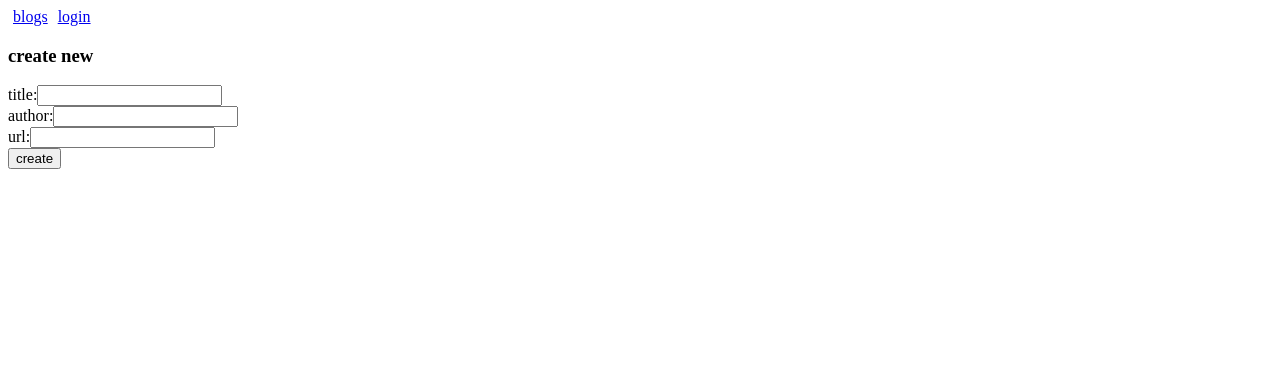
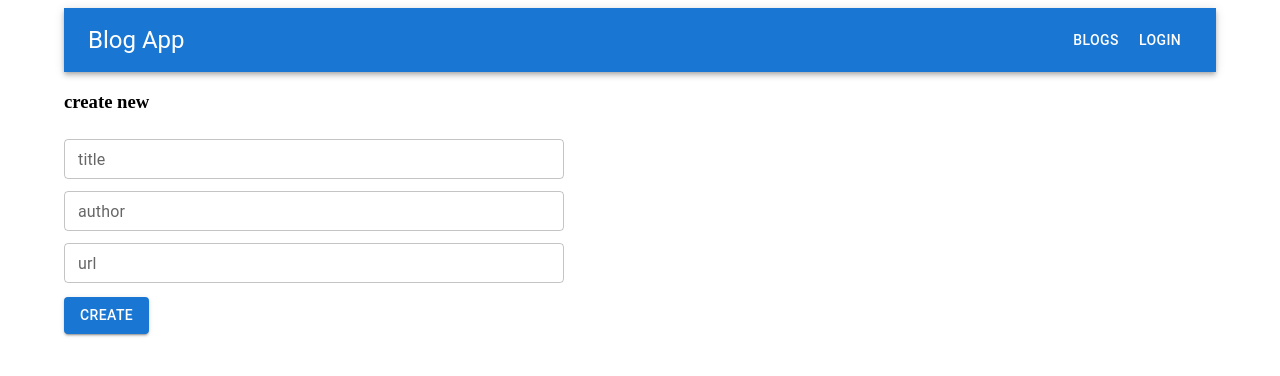
Before and after one commit to serroal/bloglist-frontend, a React (Vite) app: page /create in a window 1280 px wide. Shown: the top 376 px of the page. Built offline with nearby package versions, Linux system fonts and the light colour scheme; no server answers.

Commit message:
exercises 5.29 - 5.31

```diff
--- a/package.json
+++ b/package.json
@@ -11,6 +11,9 @@
     "test": "vitest run"
   },
   "dependencies": {
+    "@emotion/react": "^11.14.0",
+    "@emotion/styled": "^11.14.1",
+    "@mui/material": "^9.5.0",
     "axios": "^1.9.0",
     "react": "^19.1.0",
     "react-dom": "^19.1.0",
--- a/src/App.jsx
+++ b/src/App.jsx
@@ -1,5 +1,6 @@
 import { useState, useEffect } from 'react'
 import { Routes, Route, Link, useNavigate, useMatch } from 'react-router-dom'
+import { Container, AppBar, Toolbar, Button, Typography } from '@mui/material'
 import blogService from './services/blogs'
 import loginService from './services/login'
 import Notification from './components/Notification'
@@ -118,25 +119,26 @@ const App = () => {
     }
   }
 
-  const padding = {
-    padding: 5
-  }
-
   const match = useMatch('/blogs/:id')
   const blog = match
     ? blogs.find(blog => blog.id === match.params.id)
     : null
 
   return (
-    <div>
-      <div>
-        <Link style={padding} to="/">blogs</Link>
-        {user && <Link style={padding} to="/create">new blog</Link>}
-        {user ?
-          <button type='button' onClick={handleLogout}>logout</button>
-          :
-          <Link style={padding} to="/login">login</Link>}
-      </div>
+    <Container>
+      <AppBar position="static">
+        <Toolbar>
+          <Typography variant="h5" component="div" sx={{ flexGrow: 1 }}>
+            Blog App
+          </Typography>
+          <Button color="inherit" component={Link} to="/">blogs</Button>
+          {user && <Button color="inherit" component={Link} to="/create">new blog</Button>}
+          {user ?
+            <Button color="inherit" onClick={handleLogout}>logout</Button>
+            :
+            <Button color="inherit" component={Link} to="/login">login</Button>}
+        </Toolbar>
+      </AppBar>
       <Notification message={errorMessage} />
       <Routes>
         <Route path="/login" element={
@@ -158,7 +160,7 @@ const App = () => {
           <BlogList blogs={blogs} />
         } />
       </Routes>
-    </div>
+    </Container>
   )
 }
 
--- a/src/components/Blog.jsx
+++ b/src/components/Blog.jsx
@@ -1,4 +1,5 @@
 import { useNavigate } from 'react-router-dom'
+import { Link, Button, Box, Stack, Typography } from '@mui/material'
 
 const Blog = ({ blog, updateBlog, deleteBlog, user }) => {
 
@@ -25,13 +26,18 @@ const Blog = ({ blog, updateBlog, deleteBlog, user }) => {
   }
 
   return (
-    <div data-testid='blog-item'>
-      <h3>{blog.author}: {blog.title}</h3>
-      <div><a href={blog.url} target='_blank'>{blog.url}</a></div>
-      <div>likes {blog.likes} {user && <button onClick={handleLike}>like</button>}</div>
-      <div>{blog.user ? `Added by ${blog.user.name}` : ''}</div>
-      {blog.user && user && user.username === blog.user.username && <div><button onClick={handleDelete}>remove</button></div>}
-    </div>
+    <Box component="section" sx={{ p: 3, mt: 3, border: '1px solid silver', boxShadow: '2px 2px 2px 1px rgba(0, 0, 0, 0.2)', borderRadius: 1, }}>
+      <Typography variant='h4' component='h3' gutterBottom>{blog.title}</Typography>
+      <Typography variant='h6' color='textSecondary' gutterBottom>by {blog.author}</Typography>
+      <Typography variant='body1' gutterBottom><Link href={blog.url} target='_blank'>{blog.url}</Link></Typography>
+      <Typography variant='body2' color='textSecondary' gutterBottom>{blog.user ? `Added by ${blog.user.name}` : ''}</Typography>
+      <Stack direction="row" spacing={1} sx={{ alignItems: 'center', mt: 1 }}>
+        <Typography variant='body1'>{blog.likes} likes</Typography>
+        {user && <Button onClick={handleLike} variant="outlined">like</Button>}
+        {blog.user && user && user.username === blog.user.username &&
+        <Button onClick={handleDelete} variant="outlined" color="error">remove</Button>}
+      </Stack>
+    </Box>
   )
 }
 
--- a/src/components/BlogForm.jsx
+++ b/src/components/BlogForm.jsx
@@ -1,5 +1,6 @@
 import { useState } from 'react'
 import { useNavigate } from 'react-router-dom'
+import { TextField, Button } from '@mui/material'
 
 const BlogForm = ({ createBlog }) => {
   const [title, setTitle] = useState('')
@@ -19,38 +20,38 @@ const BlogForm = ({ createBlog }) => {
   return (
     <div>
       <h3>create new</h3>
-      <form onSubmit={addBlog}>
+      <form onSubmit={addBlog} style={{ width: 500 }}>
         <div>
-          <label>
-            title:
-            <input
-              type="text"
+          <TextField
+            label="title"
             value={title}
             onChange={({ target }) => setTitle(target.value)}
+            size="small"
+            margin="dense"
+            fullWidth
           />
-          </label>
         </div>
         <div>
-          <label>
-            author:
-            <input
-              type="text"
+          <TextField
+            label="author"
             value={author}
             onChange={({ target }) => setAuthor(target.value)}
+            size="small"
+            margin="dense"
+            fullWidth
           />
-          </label>
         </div>
         <div>
-          <label>
-            url:
-            <input
-              type="text"
+          <TextField
+            label="url"
             value={url}
             onChange={({ target }) => setUrl(target.value)}
+            size="small"
+            margin="dense"
+            fullWidth
           />
-          </label>
         </div>
-        <button type="submit">create</button>
+        <Button type="submit" variant="contained" style={{ marginTop: 10 }}>create</Button>
       </form>
     </div>
   )
--- a/src/components/LoginForm.jsx
+++ b/src/components/LoginForm.jsx
@@ -1,3 +1,5 @@
+import { TextField, Button } from '@mui/material'
+
 const LoginForm = ({
   handleLogin,
   handleUsernameChange,
@@ -11,26 +13,23 @@ const LoginForm = ({
       <h2>Log in to application</h2>
       <form onSubmit={handleLogin}>
         <div>
-          <label>
-            username
-            <input
-              type="text"
+          <TextField
+            label="username"
             value={username}
             onChange={handleUsernameChange}
+            variant="standard"
           />
-          </label>
         </div>
-        <div>
-          <label>
-            password
-            <input
-              type="password"
+        <div style={{ marginTop: 10 }}>
+          <TextField
+            label="password"
             value={password}
             onChange={handlePasswordChange}
+            type='password'
+            variant="standard"
           />
-          </label>
         </div>
-        <button type="submit">login</button>
+        <Button type="submit" variant="contained" style={{ marginTop: 10 }}>login</Button>
       </form>
     </div>
   )
--- a/src/components/Notification.jsx
+++ b/src/components/Notification.jsx
@@ -1,9 +1,15 @@
+import { Alert } from '@mui/material'
+
 const Notification = ({ message }) => {
   if (message === null) {
     return null
   }
 
-  return <div className={message.type}>{message.text}</div>
+  return (
+    <Alert style={{ marginTop: 10, marginBottom: 10 }} severity={message.type}>
+      {message.text}
+    </Alert>
+  )
 }
 
 export default Notification
```
Also changed, not shown: 1 other file (tests, documents, lock files or other folders). Lines whose indentation alone changed are shown as unchanged.
